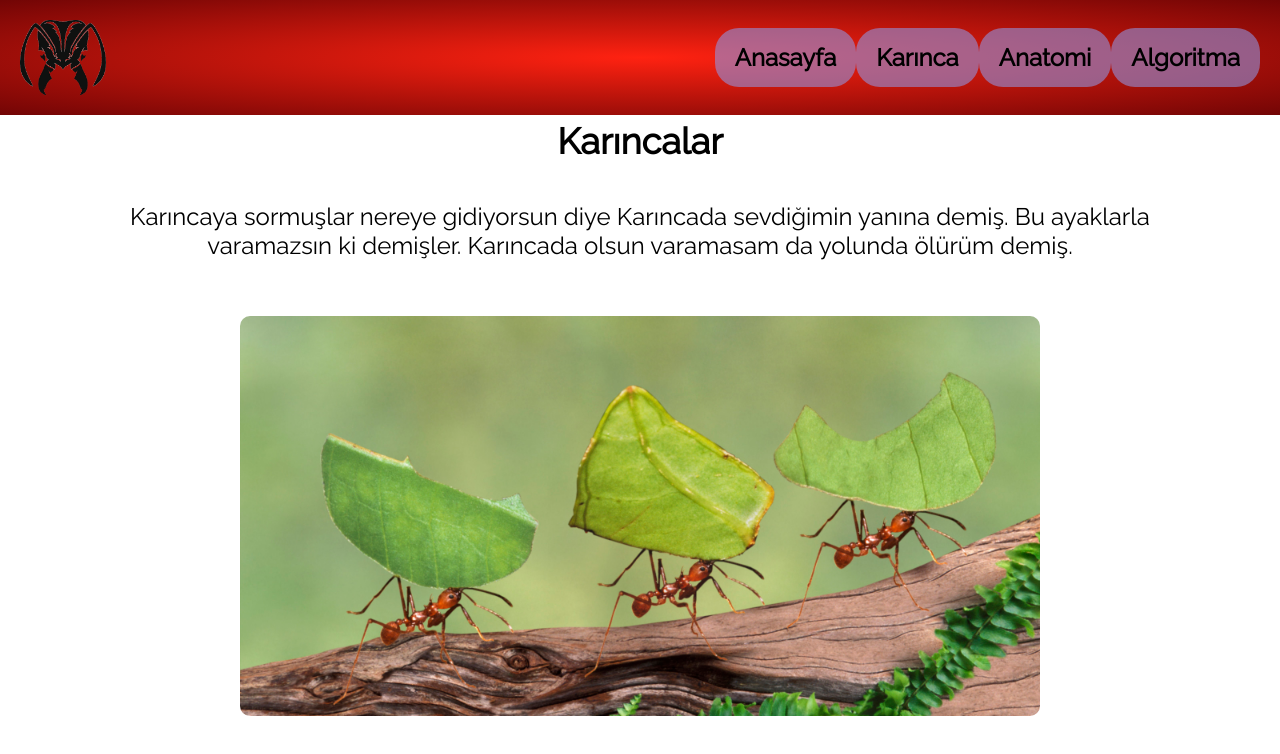
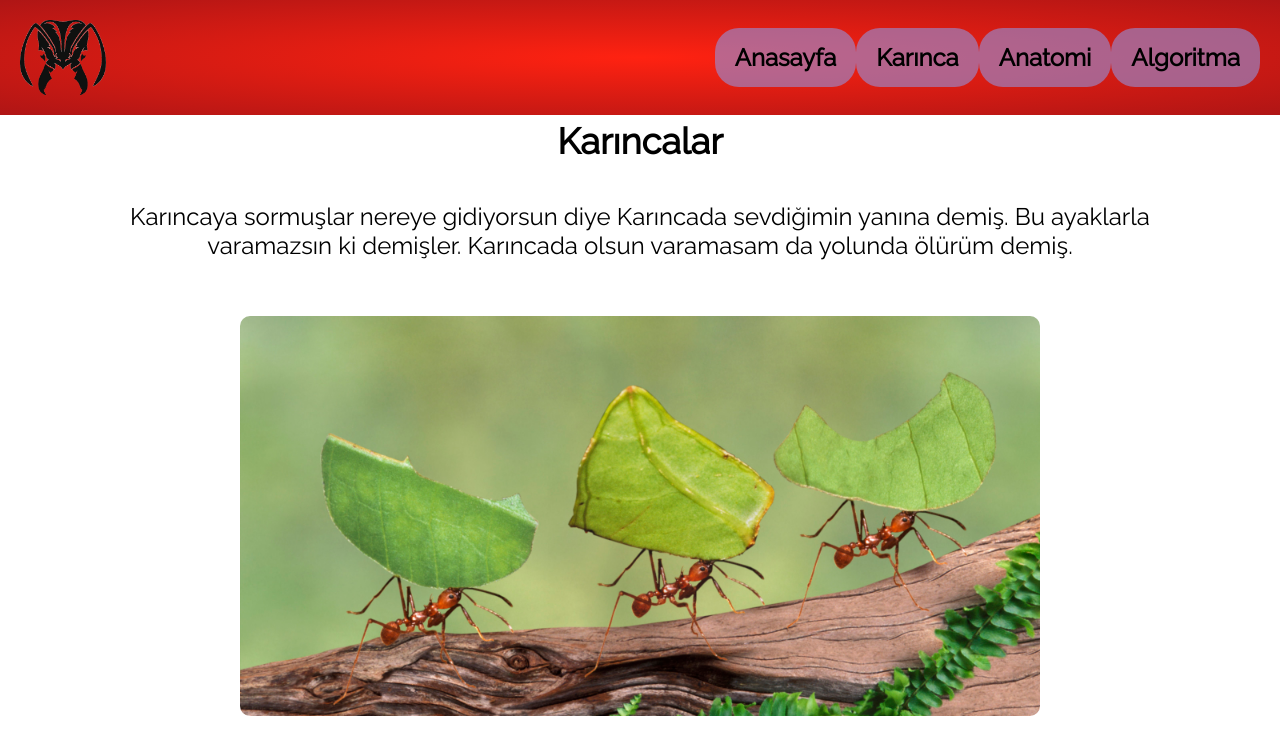
Before and after one commit to Phirsone/MBP204, a plain HTML site: page index.html in a window 1280 px wide. Drawn offline with Linux system fonts and the light colour scheme.

Commit message:
nav renk düzenlenmesi

```diff
--- a/style.css
+++ b/style.css
@@ -41,7 +41,7 @@ nav{
     display: flex;
     justify-content: space-between;
     align-items: center;
-    background: radial-gradient(#ff2211, #720505);
+    background: radial-gradient(#ff2211, #af1515);
     padding: 20px;
     width: 100%;
     z-index: 2;
```
